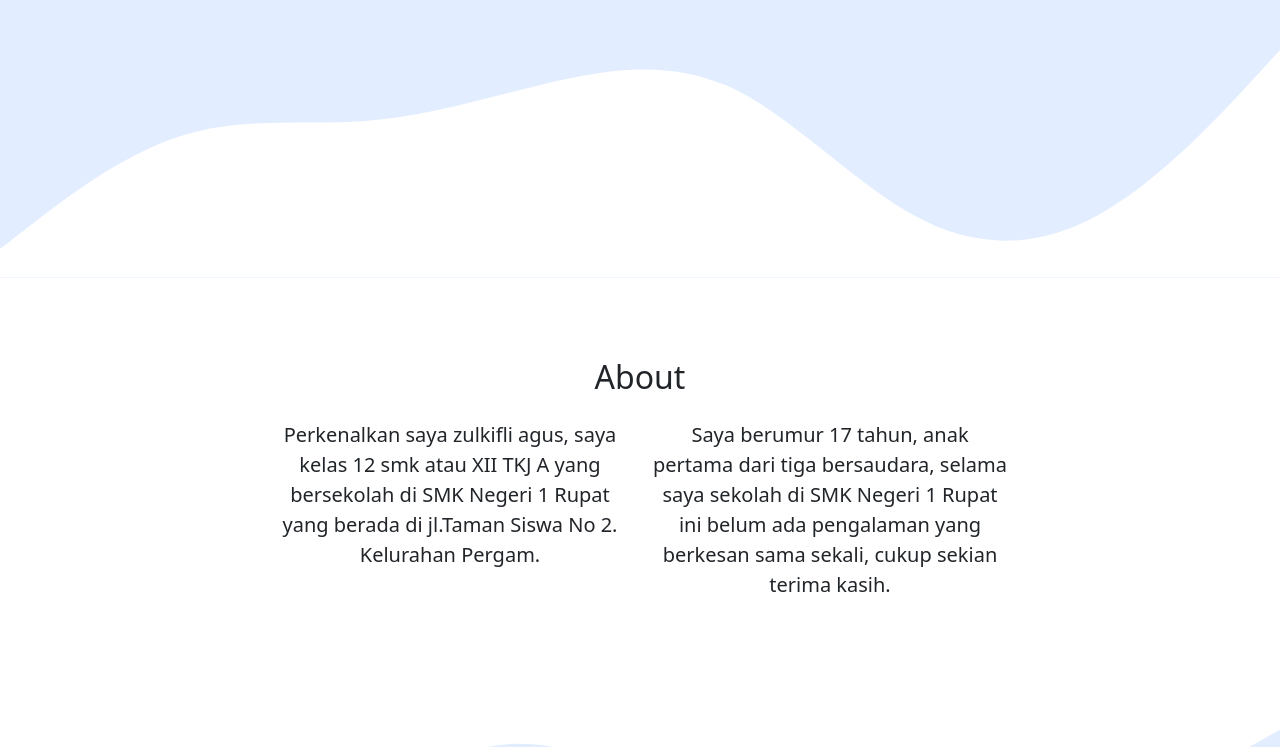
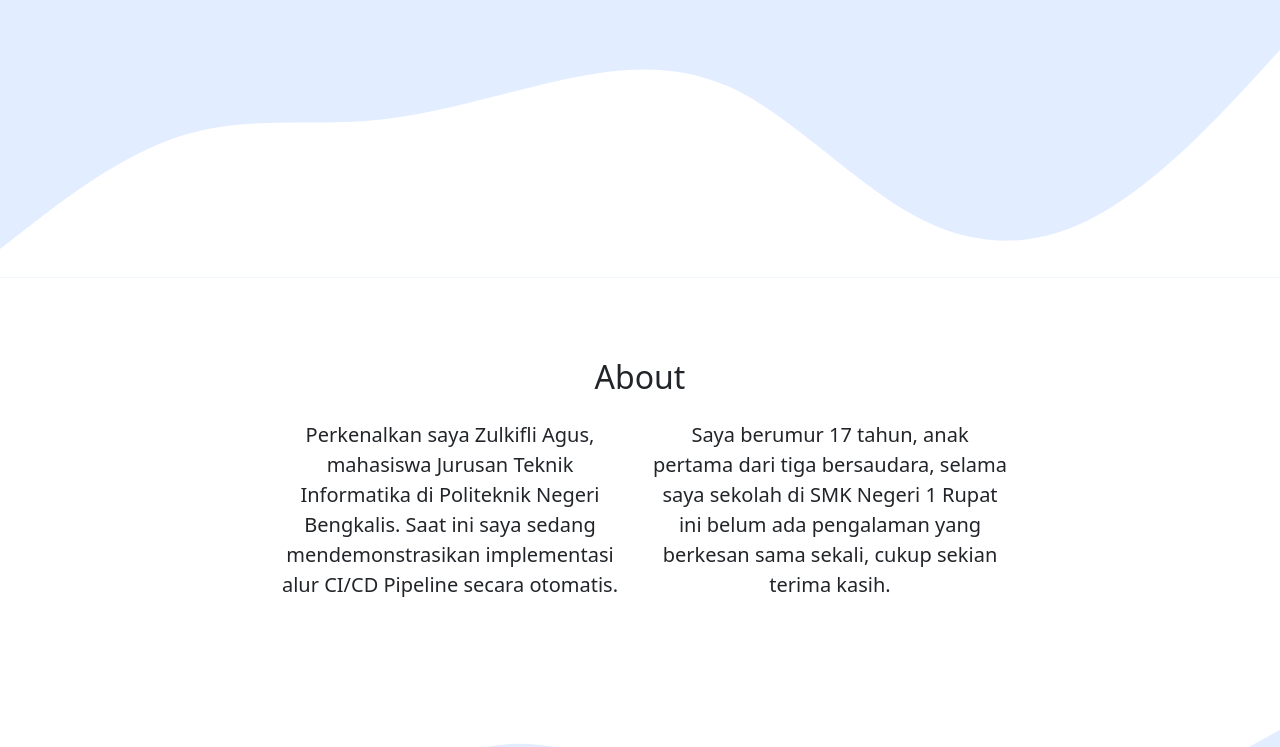
Before and after one commit to zulkifliagus372/portofolio-cicd, a website: page index.html in a window 1280 px wide. Shown: the part 424-1171 px from the top of the page. Drawn offline with nearby package versions, Linux system fonts and the light colour scheme.

Commit message:
memperbarui tentang saya untuk melakukan simulasi CI/CD pipeline

```diff
--- a/index.html
+++ b/index.html
@@ -68,7 +68,7 @@
         </div>
         <div class="row justify-content-center fs-5 text-center">
           <div class="col-md-4">
-            <p>Perkenalkan saya zulkifli agus, saya kelas 12 smk atau XII TKJ A yang bersekolah di SMK Negeri 1 Rupat yang berada di jl.Taman Siswa No 2. Kelurahan Pergam.</p>
+            <p>Perkenalkan saya Zulkifli Agus, mahasiswa Jurusan Teknik Informatika di Politeknik Negeri Bengkalis. Saat ini saya sedang mendemonstrasikan implementasi alur CI/CD Pipeline secara otomatis.</p>
           </div>
           <div class="col-md-4">
             <p>Saya berumur 17 tahun, anak pertama dari tiga bersaudara, selama saya sekolah di SMK Negeri 1 Rupat ini belum ada pengalaman yang berkesan sama sekali, cukup sekian terima kasih.</p>
```
